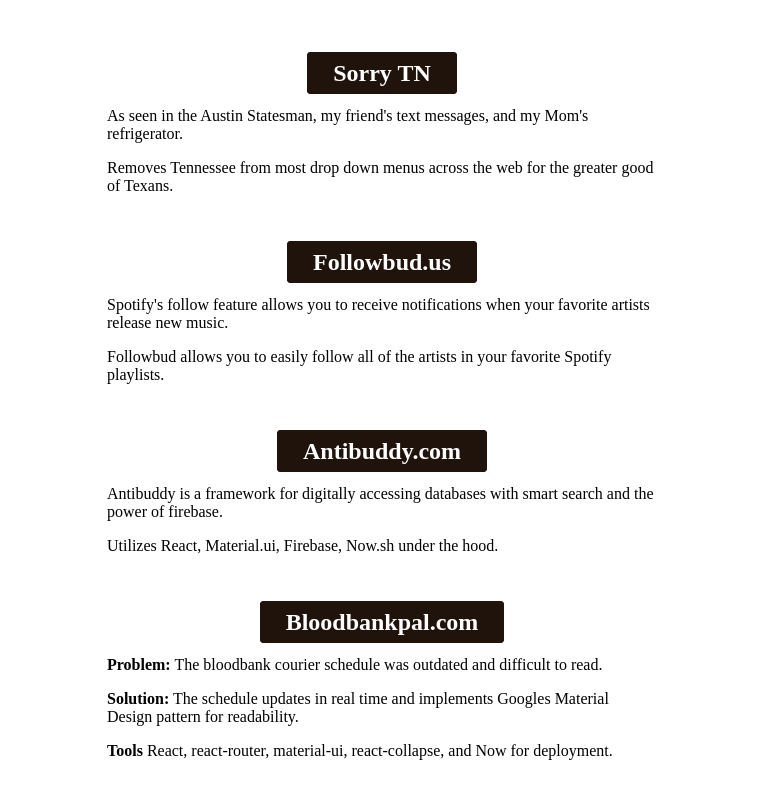
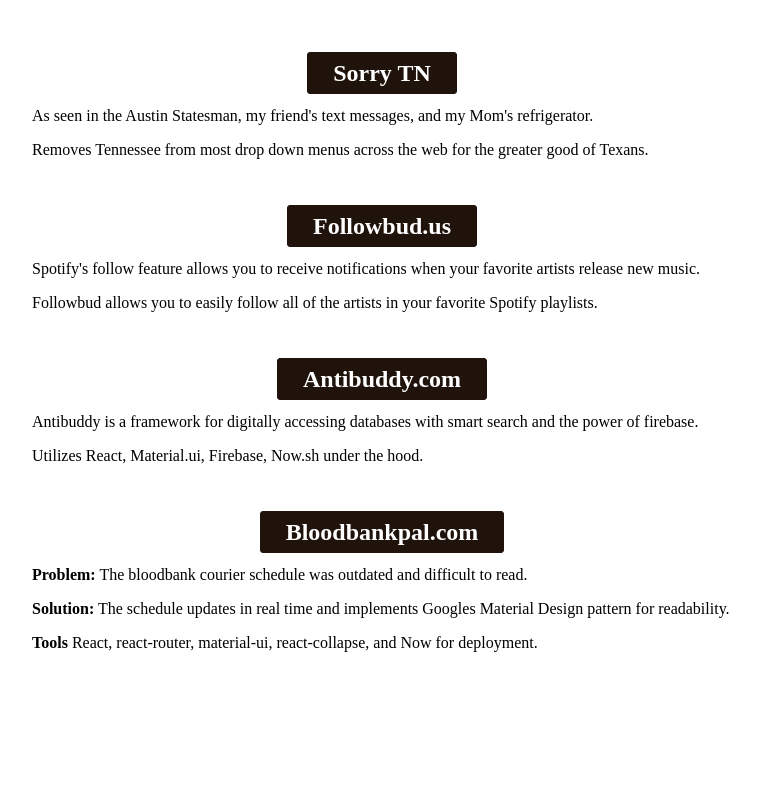
Before and after one commit to vpicone/portfolio, a Gatsby site: page /projects in a window 1280 px wide. Shown: the whole page, without its empty margins (258-1018 px from the left). Built offline with nearby package versions, Linux system fonts and the light colour scheme; Gatsby itself is replaced by a stand-in of ours.

Commit message:
Update stuff.

```diff
--- a/src/pages/projects.jsx
+++ b/src/pages/projects.jsx
@@ -1,6 +1,6 @@
-import React from 'react'
-import Link from 'gatsby-link'
-import styled from 'styled-components'
+import React from "react";
+import Link from "gatsby-link";
+import styled from "styled-components";
 
 const Visit = styled.a`
   background: #20130c;
@@ -21,15 +21,15 @@
   border: 2px solid #20130c;
   border-radius: 4px;
   text-decoration: none;
-`
+`;
 
 const Title = styled.h2`
   text-align: center;
   margin-top: 20px;
-`
+`;
 
 const ProjectsPage = () =>
-  <div style={{ margin: 'auto', maxWidth: '550px', marginTop: '60px' }}>
+  <div style={{ margin: "auto", maxWidth: "700px", marginTop: "60px" }}>
     <Title>
       <Visit href="https://chrome.google.com/webstore/detail/sorry-tennessee/pnfibhfelcbokechjfmghnmgbchpijaj">
         Sorry TN
@@ -37,7 +37,7 @@
     </Title>
     <p>
       As seen in the Austin Statesman, my friend's text messages, and my Mom's
-      refrigerator.{' '}
+      refrigerator.{" "}
     </p>
     <p>
       Removes Tennessee from most drop down menus across the web for the greater
@@ -82,6 +82,6 @@
       <strong>Tools</strong> React, react-router, material-ui, react-collapse,
       and Now for deployment.
     </p>
-  </div>
+  </div>;
 
-export default ProjectsPage
+export default ProjectsPage;
```
